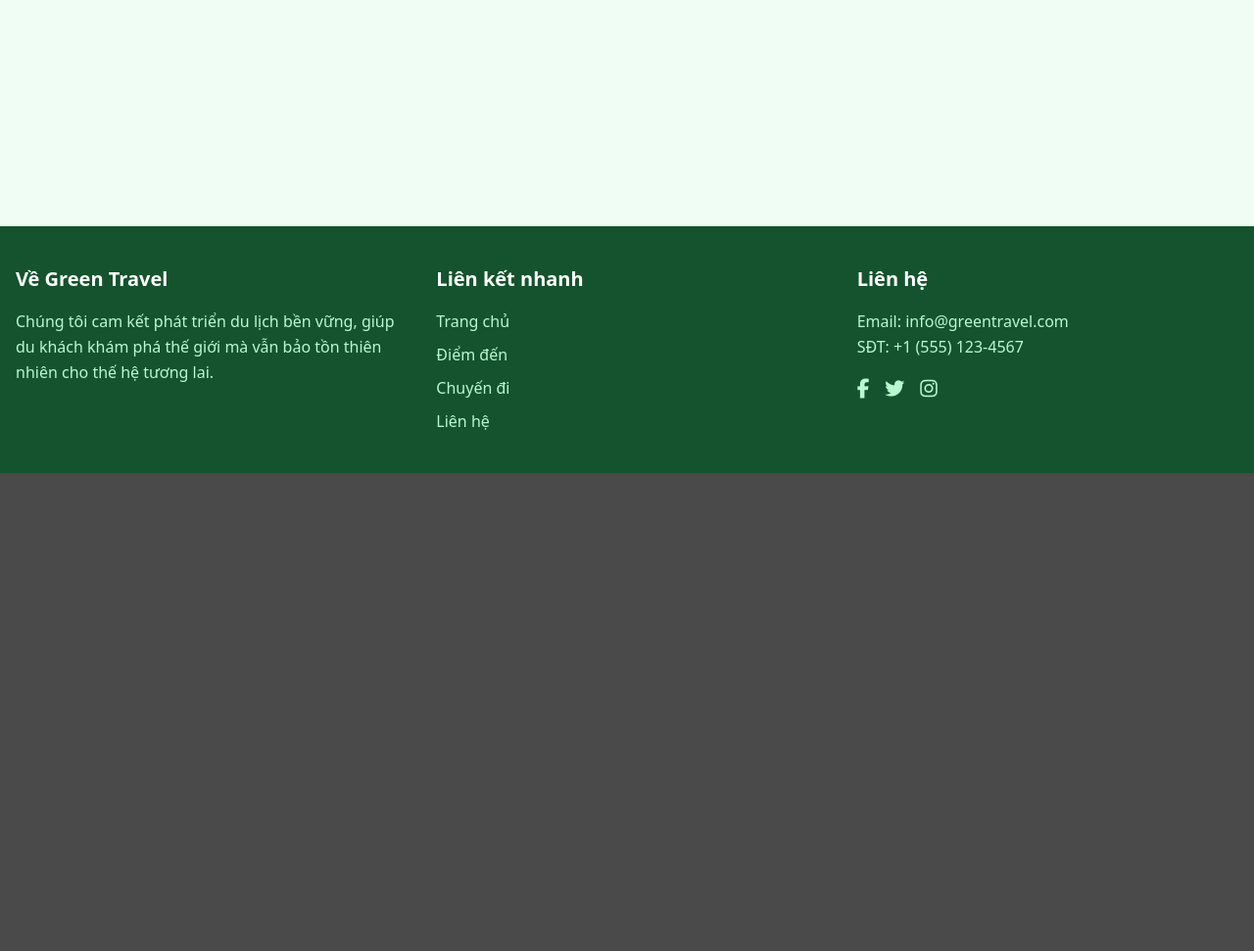
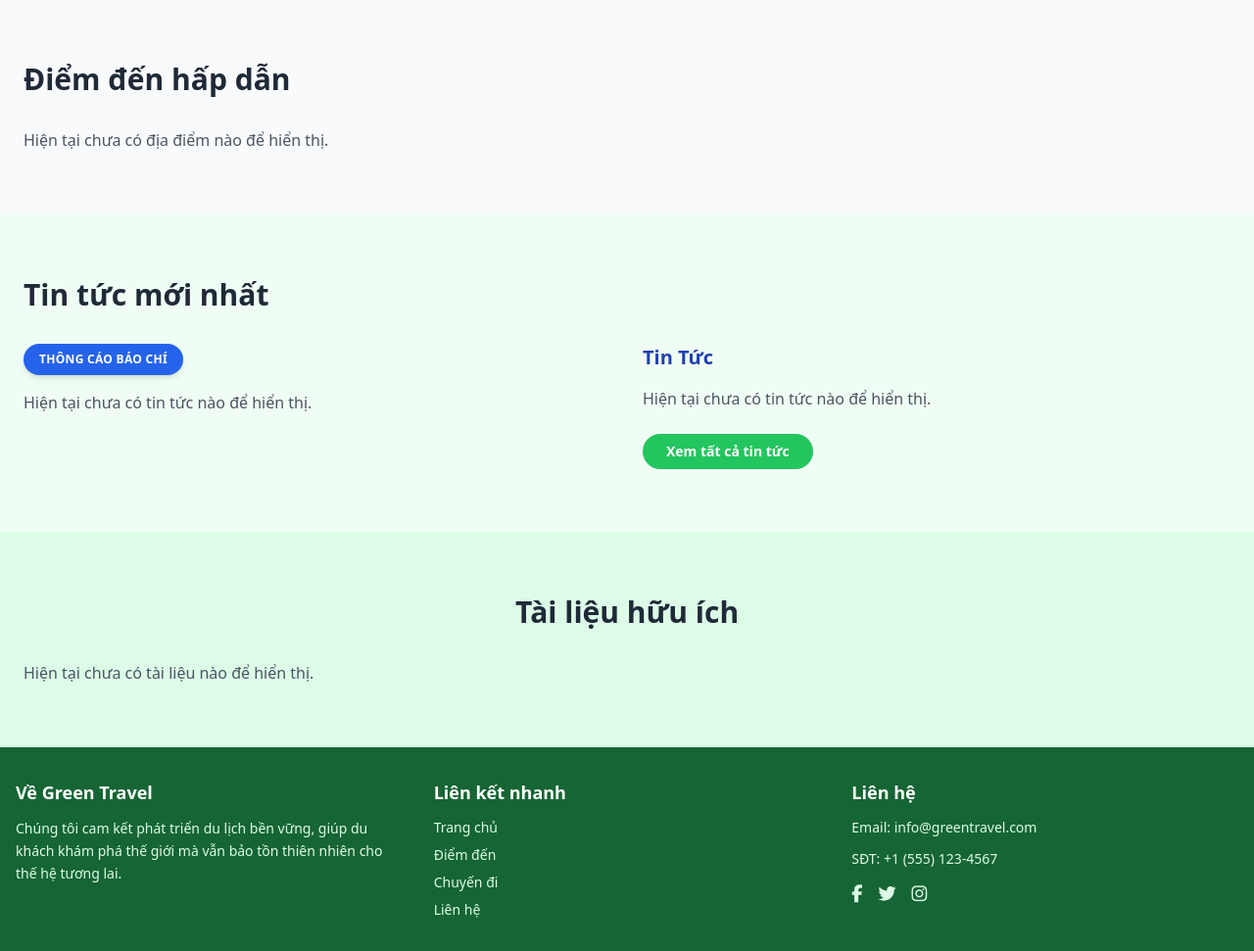
Before and after one commit to congluat03/travel_association_website, a Django app: page / in a window 1280 px wide. Shown: the part 641-1612 px from the top of the page at 98% size. Before the commit the page ends 1124 px from the top, so only its background shows below. Run offline with Django 4.2, Linux system fonts and the light colour scheme; data that the repository does not hold is empty; some libraries are stand-ins or nearby versions.

Commit message:
Cập nhật giao diện ngày 23/4

```diff
--- a/apps/core/urls.py
+++ b/apps/core/urls.py
@@ -3,7 +3,7 @@ from . import views, admin_views
 
 app_name = 'core'
 urlpatterns = [
-    path('', views.home, name='home'),
+    path('', views.trang_chu, name='home'),
 
     path('dashboard/', admin_views.admin_dashboard, name='admin_dashboard'),
     path('members/', admin_views.manage_members, name='manage_members'),
--- a/apps/members/urls.py
+++ b/apps/members/urls.py
@@ -29,4 +29,6 @@ urlpatterns = [
     path('dangkyhoivien/sua/<int:ma_dk_hh>/', admin_views.them_sua_dangkyhoivien, name='sua_đk_hoivien'),
     path('dangkyhoivien/xoa/<int:ma_dk_hh>/', admin_views.xoa_dangkyhiephoi, name='xoa_dk_hoivien'),
 
+    path('hoivien/', views.hoivien, name='hoivien'),
+    path('hoivien/<int:ma_dn>/', views.chitiethoivien, name='chitiethoivien'),
 ]
--- /dev/null
+++ b/templates/index/home/home.html
@@ -0,0 +1,140 @@
+{% extends "index/index_layout.html" %}
+{% load static %}
+
+{% block title %}Trang chủ - Green Travel{% endblock %}
+
+{% block content %}
+<!-- Hero Section -->
+<section
+  class="relative bg-cover bg-center h-[24rem] sm:h-[30rem] lg:h-[36rem] hero-bg"
+  style="background-image: url('{% static 'images/pietro-de-grandi-T7K4aEPoGGk-unsplash.jpg' %}');"
+>
+  <div class="absolute inset-0 flex items-center justify-center">
+    <div class="text-center text-white px-6 max-w-4xl mx-auto">
+      <h2 class="text-3xl sm:text-4xl lg:text-5xl font-bold mb-4 drop-shadow-xl leading-tight animate__animated animate__fadeIn">
+        Khám phá thế giới một cách bền vững
+      </h2>
+      <p class="text-base sm:text-lg lg:text-xl mb-8 font-light tracking-wide opacity-80">
+        Cùng Green Travel du hành đến những địa điểm thân thiện với môi trường.
+      </p>
+      <div class="flex justify-center gap-4">
+        <a
+          href="#destinations"
+          class="inline-block bg-green-500 hover:bg-green-600 text-white px-8 py-3 rounded-full text-lg font-semibold shadow-lg transition-all duration-300 hover:scale-105 hover:shadow-xl"
+        >
+          Bắt đầu hành trình
+        </a>
+        <a
+          href="#resources"
+          class="inline-block bg-transparent border-2 border-white text-white px-8 py-3 rounded-full text-lg font-semibold transition-all duration-300 hover:bg-white hover:text-green-600"
+        >
+          Tài liệu
+        </a>
+      </div>
+    </div>
+  </div>
+</section>
+
+<!-- Điểm đến hấp dẫn -->
+<section class="py-16 bg-gray-50 px-6" id="destinations">
+  <div class="max-w-7xl mx-auto">
+    <h2 class="text-3xl font-semibold mb-8 text-gray-800 animate__animated animate__fadeIn">Điểm đến hấp dẫn</h2>
+    <div class="grid grid-cols-1 sm:grid-cols-2 lg:grid-cols-3 gap-8">
+      {% for dia_diem_item in dia_diem %}
+        <div class="bg-white shadow-md rounded-xl overflow-hidden transition-transform duration-300 hover:shadow-xl hover:-translate-y-1 relative">
+          <div class="relative image-overlay">
+            {% if dia_diem_item.HINH_ANH_DD %}
+              <img src="{{ dia_diem_item.HINH_ANH_DD.url }}" alt="{{ dia_diem_item.TEN_DIA_DIEM }}" class="w-full h-40 sm:h-48 lg:h-56 object-cover" loading="lazy">
+            {% else %}
+              <img src="{% static 'images/du-lich-xanh-2.jpg' %}" alt="{{ dia_diem_item.TEN_DIA_DIEM }}" class="w-full h-40 sm:h-48 lg:h-56 object-cover" loading="lazy">
+            {% endif %}
+            <span class="absolute top-4 right-4 bg-yellow-400 text-white text-xs font-semibold py-1 px-2 rounded-full">Nổi bật</span>
+          </div>
+          <div class="p-4 sm:p-6">
+            <h3 class="text-xl font-semibold text-green-600 mb-2">{{ dia_diem_item.TEN_DIA_DIEM }}</h3>
+            <p class="text-gray-600 text-sm mb-2">{{ dia_diem_item.MO_TA_DD|truncatewords:20 }}</p>
+            <p class="text-gray-500 text-sm mb-4">Khu vực: {{ dia_diem_item.TINH_THANH_PHO }} - {{ dia_diem_item.QUAN_HUYEN }}</p>
+            <a href="#" class="flex items-center gap-2 text-green-500 hover:text-green-600 font-medium text-sm transition-all duration-300 hover:underline">
+              Xem thêm
+              <svg class="w-4 h-4" fill="none" stroke="currentColor" viewBox="0 0 24 24" xmlns="http://www.w3.org/2000/svg">
+                <path stroke-linecap="round" stroke-linejoin="round" stroke-width="2" d="M9 5l7 7-7 7"></path>
+              </svg>
+            </a>
+          </div>
+        </div>
+      {% empty %}
+        <p class="text-gray-600">Hiện tại chưa có địa điểm nào để hiển thị.</p>
+      {% endfor %}
+    </div>
+  </div>
+</section>
+
+<!-- Tin tức mới nhất -->
+<section class="py-16 px-6 max-w-7xl mx-auto">
+  <h2 class="text-3xl font-semibold mb-8 text-gray-800 animate__animated animate__fadeIn">Tin tức mới nhất</h2>
+  <div class="grid grid-cols-1 lg:grid-cols-2 gap-8">
+    <div>
+      <div class="mb-4">
+        <span class="inline-block bg-blue-600 text-white text-xs font-semibold px-4 py-2 rounded-full uppercase tracking-wide shadow-md">Thông Cáo Báo Chí</span>
+      </div>
+      {% if tin_tuc %}
+        <div class="bg-white shadow-md rounded-xl overflow-hidden">
+          {% if tin_tuc.0.URL_HINH %}
+            <img src="{{ tin_tuc.0.URL_HINH }}" alt="{{ tin_tuc.0.TIEU_DE }}" class="w-full h-40 sm:h-48 lg:h-56 object-cover" loading="lazy">
+          {% else %}
+            <img src="{% static 'images/news-placeholder.jpg' %}" alt="{{ tin_tuc.0.TIEU_DE }}" class="w-full h-40 sm:h-48 lg:h-56 object-cover" loading="lazy">
+          {% endif %}
+          <div class="p-4 sm:p-6">
+            <h3 class="text-xl font-semibold text-blue-800 mb-2">{{ tin_tuc.0.TIEU_DE }}</h3>
+            <p class="text-gray-600 text-sm mb-2">{{ tin_tuc.0.NOI_DUNG_CHI_TIET|truncatewords:30 }}</p>
+            <p class="text-gray-500 text-sm">Ngày đăng: {{ tin_tuc.0.NGAY_DANG|date:"d/m/Y" }}</p>
+          </div>
+        </div>
+      {% else %}
+        <p class="text-gray-600">Hiện tại chưa có tin tức nào để hiển thị.</p>
+      {% endif %}
+    </div>
+
+    <div>
+      <h3 class="text-xl font-semibold text-blue-800 mb-4">Tin Tức</h3>
+      <ul class="space-y-4">
+        {% for tin in tin_tuc %}
+          <li class="news-item">
+            <a href="#" class="flex items-start gap-2 text-gray-800 hover:text-blue-600 transition-colors duration-200">
+              <span class="text-red-500">➤</span>
+              <span>{{ tin.TIEU_DE }} ({{ tin.NGAY_DANG|date:"d/m/Y" }})</span>
+            </a>
+          </li>
+        {% empty %}
+          <li class="text-gray-600">Hiện tại chưa có tin tức nào để hiển thị.</li>
+        {% endfor %}
+      </ul>
+      <div class="mt-6">
+        <a href="#" class="inline-block bg-green-500 hover:bg-green-600 text-white px-6 py-2 rounded-full text-sm font-semibold transition-all duration-300">Xem tất cả tin tức</a>
+      </div>
+    </div>
+  </div>
+</section>
+
+<!-- Tài liệu -->
+<section class="py-16 px-6 max-w-7xl mx-auto bg-green-100" id="resources">
+  <h2 class="text-3xl font-semibold mb-8 text-gray-800 text-center fade-in">Tài liệu hữu ích</h2>
+  <div class="grid grid-cols-1 sm:grid-cols-2 lg:grid-cols-3 gap-8">
+    {% for tai_lieu_item in tai_lieu %}
+      <div class="bg-white shadow-md rounded-xl p-6 transition-transform duration-300 hover:shadow-xl hover:-translate-y-1">
+        <div class="flex items-center gap-3 mb-2">
+          <svg class="w-6 h-6 text-green-600" fill="none" stroke="currentColor" viewBox="0 0 24 24" xmlns="http://www.w3.org/2000/svg">
+            <path stroke-linecap="round" stroke-linejoin="round" stroke-width="2" d="M12 10v6m0 0l-3-3m3 3l3-3"></path>
+          </svg>
+          <h3 class="text-lg font-semibold text-gray-800">{{ tai_lieu_item.TIEU_DE_TL	 }}</h3>
+        </div>
+        <p class="text-gray-600 text-sm mb-2">{{ tai_lieu_item.MO_TA_TL|truncatewords:20 }}</p>
+        <a href="{{ tai_lieu_item.URL_TL }}" class="text-green-500 hover:text-green-600 font-medium text-sm">Tải tài liệu</a>
+      </div>
+    {% empty %}
+      <p class="text-gray-600">Hiện tại chưa có tài liệu nào để hiển thị.</p>
+    {% endfor %}
+  </div>
+</section>
+
+{% endblock %}
--- a/templates/index/index_layout.html
+++ b/templates/index/index_layout.html
@@ -6,161 +6,78 @@
     <meta name="viewport" content="width=device-width, initial-scale=1.0" />
     <title>{% block title %}Green Travel{% endblock %}</title>
     <script src="https://cdn.tailwindcss.com"></script>
-    <script
-      src="https://kit.fontawesome.com/a076d05399.js"
-      crossorigin="anonymous"
-    ></script>
+    <script src="https://kit.fontawesome.com/a076d05399.js" crossorigin="anonymous"></script>
   </head>
 
-  <body class="bg-green-50 font-sans text-gray-800 leading-relaxed">
+  <body class="bg-green-50 font-sans text-gray-800 antialiased">
     <!-- Header -->
-    <header class="bg-green-500 text-white sticky top-0 z-50 shadow-md">
-      <div
-        class="max-w-7xl mx-auto flex justify-between items-center px-4 py-4"
-      >
+    <header class="bg-green-600 text-white sticky top-0 z-50 shadow-lg">
+      <div class="max-w-7xl mx-auto px-4 py-3 flex justify-between items-center">
         <!-- Logo -->
+        <a href="#" class="flex items-center gap-2 transition-transform hover:scale-105">
+          <h1 class="text-2xl font-bold tracking-tight">🌿 Green Travel</h1>
+        </a>
+
+        <!-- Navigation -->
+        <nav class="hidden md:flex gap-5 flex-grow justify-center">
+          <a href="/" class="text-white hover:text-green-100 py-2 transition-colors duration-200 font-medium">Trang chủ</a>
+          <a href="/gioithieu" class="text-white hover:text-green-100 py-2 transition-colors duration-200 font-medium">Giới thiệu</a>
+          <a href="/members/hoivien/" class="text-white hover:text-green-100 py-2 transition-colors duration-200 font-medium">Hội viên</a>
+          <a href="#" class="text-white hover:text-green-100 py-2 transition-colors duration-200 font-medium">Tin tức</a>
+          <a href="#" class="text-white hover:text-green-100 py-2 transition-colors duration-200 font-medium">Cẩm nang du lịch</a>
+          <a href="#" class="text-white hover:text-green-100 py-2 transition-colors duration-200 font-medium">Tài liệu</a>
+        </nav>
+
+        <!-- Auth -->
         <div class="flex items-center gap-3">
-          <img
-            src="{% static 'images/logo.png' %}"
-            alt="Logo"
-            class="h-10 w-10"
-          />
-          <h1 class="text-2xl font-bold tracking-wide">Green Travel</h1>
-        </div>
-
-        <!-- Navigation & Auth -->
-        <div class="flex items-center gap-6">
-          <nav class="hidden md:flex gap-6">
-            <a href="#" class="hover:text-green-200 transition duration-300"
-              >Trang chủ</a
-            >
-            <a href="#" class="hover:text-green-200 transition duration-300"
-              >Điểm đến</a
-            >
-            <a href="#" class="hover:text-green-200 transition duration-300"
-              >Chuyến đi</a
-            >
-            <a href="#" class="hover:text-green-200 transition duration-300"
-              >Giới thiệu</a
-            >
-            <a href="#" class="hover:text-green-200 transition duration-300"
-              >Liên hệ</a
-            >
-          </nav>
-
           {% if user.is_authenticated %}
-          <div class="flex items-center gap-3">
-            <span class="text-green-200 text-sm"
-              >Xin chào, {{ user.username }}</span
-            >
-            <a
-              href="{% url 'logout' %}"
-              class="bg-green-600 hover:bg-green-700 px-3 py-1 rounded transition duration-300"
-              >Đăng xuất</a
-            >
-          </div>
+            <span class="text-green-100 text-sm font-medium">Xin chào, {{ user.username }}</span>
+            <a href="{% url 'custom_logout' %}" class="bg-white text-green-600 px-4 py-1.5 rounded-full font-medium hover:bg-green-100 transition-colors duration-200">Đăng xuất</a>
           {% else %}
-          <div class="flex gap-3">
-            <a
-              href="{% url 'custom_login' %}"
-              class="bg-green-600 hover:bg-green-700 px-3 py-1 rounded transition duration-300"
-              >Đăng nhập</a
-            >
-            <!-- <a href="{% url 'register' %}" class="border border-white px-3 py-1 rounded hover:bg-green-700 transition duration-300">Đăng ký</a> -->
-          </div>
+            <a href="{% url 'custom_login' %}" class="bg-white text-green-600 px-4 py-1.5 rounded-full font-medium hover:bg-green-100 transition-colors duration-200">Đăng nhập</a>
           {% endif %}
         </div>
       </div>
     </header>
 
+
     <!-- Main Content -->
     <main class="min-h-screen">
       {% block content %}
-      <!-- Hero Section -->
-      <section
-        class="relative bg-cover bg-center h-[32rem]"
-        style="
-          background-image: url('{% static 'images/istockphoto-1372488167-612x612.jpg' %}');
-        "
-      >
-        <div
-          class="absolute inset-0 bg-black bg-opacity-50 flex items-center justify-center"
-        >
-          <div class="text-center text-white px-6">
-            <h2 class="text-4xl md:text-5xl font-extrabold mb-4 drop-shadow-lg">
-              Khám phá thế giới một cách bền vững
-            </h2>
-            <p class="text-lg md:text-xl mb-6 max-w-2xl mx-auto">
-              Cùng Green Travel du hành đến những địa điểm thân thiện với môi
-              trường.
-            </p>
-            <a
-              href="#"
-              class="bg-green-600 hover:bg-green-700 text-white px-8 py-3 rounded-full text-lg font-semibold transition duration-300"
-              >Bắt đầu hành trình</a
-            >
-          </div>
-        </div>
-      </section>
       {% endblock %}
     </main>
 
     <!-- Footer -->
-    <footer class="bg-green-900 text-white py-10">
-      <div
-        class="max-w-7xl mx-auto grid grid-cols-1 md:grid-cols-3 gap-10 px-4"
-      >
+    <footer class="bg-green-800 text-white py-8">
+      <div class="max-w-7xl mx-auto px-4 grid grid-cols-1 md:grid-cols-3 gap-8">
         <!-- About -->
-        <div>
-          <h3 class="text-xl font-semibold mb-4">Về Green Travel</h3>
-          <p class="text-green-200 leading-relaxed">
-            Chúng tôi cam kết phát triển du lịch bền vững, giúp du khách khám
-            phá thế giới mà vẫn bảo tồn thiên nhiên cho thế hệ tương lai.
+        <div class="space-y-3">
+          <h3 class="text-lg font-semibold">Về Green Travel</h3>
+          <p class="text-green-100 text-sm leading-relaxed">
+            Chúng tôi cam kết phát triển du lịch bền vững, giúp du khách khám phá thế giới mà vẫn bảo tồn thiên nhiên cho thế hệ tương lai.
           </p>
         </div>
 
         <!-- Quick Links -->
-        <div>
-          <h3 class="text-xl font-semibold mb-4">Liên kết nhanh</h3>
-          <ul class="space-y-2 text-green-200">
-            <li>
-              <a href="#" class="hover:text-white transition duration-300"
-                >Trang chủ</a
-              >
-            </li>
-            <li>
-              <a href="#" class="hover:text-white transition duration-300"
-                >Điểm đến</a
-              >
-            </li>
-            <li>
-              <a href="#" class="hover:text-white transition duration-300"
-                >Chuyến đi</a
-              >
-            </li>
-            <li>
-              <a href="#" class="hover:text-white transition duration-300"
-                >Liên hệ</a
-              >
-            </li>
+        <div class="space-y-3">
+          <h3 class="text-lg font-semibold">Liên kết nhanh</h3>
+          <ul class="space-y-2 text-green-100 text-sm">
+            <li><a href="#" class="hover:text-white transition-colors duration-200">Trang chủ</a></li>
+            <li><a href="#" class="hover:text-white transition-colors duration-200">Điểm đến</a></li>
+            <li><a href="#" class="hover:text-white transition-colors duration-200">Chuyến đi</a></li>
+            <li><a href="#" class="hover:text-white transition-colors duration-200">Liên hệ</a></li>
           </ul>
         </div>
 
         <!-- Contact -->
-        <div>
-          <h3 class="text-xl font-semibold mb-4">Liên hệ</h3>
-          <p class="text-green-200">Email: info@greentravel.com</p>
-          <p class="text-green-200">SĐT: +1 (555) 123-4567</p>
-          <div class="flex space-x-4 mt-4">
-            <a href="#" class="hover:text-white text-green-200 transition"
-              ><i class="fab fa-facebook-f text-xl"></i
-            ></a>
-            <a href="#" class="hover:text-white text-green-200 transition"
-              ><i class="fab fa-twitter text-xl"></i
-            ></a>
-            <a href="#" class="hover:text-white text-green-200 transition"
-              ><i class="fab fa-instagram text-xl"></i
-            ></a>
+        <div class="space-y-3">
+          <h3 class="text-lg font-semibold">Liên hệ</h3>
+          <p class="text-green-100 text-sm">Email: info@greentravel.com</p>
+          <p class="text-green-100 text-sm">SĐT: +1 (555) 123-4567</p>
+          <div class="flex space-x-4 mt-2">
+            <a href="#" class="text-green-100 hover:text-white transition-colors duration-200"><i class="fab fa-facebook-f text-lg"></i></a>
+            <a href="#" class="text-green-100 hover:text-white transition-colors duration-200"><i class="fab fa-twitter text-lg"></i></a>
+            <a href="#" class="text-green-100 hover:text-white transition-colors duration-200"><i class="fab fa-instagram text-lg"></i></a>
           </div>
         </div>
       </div>
```
Also changed, not shown: apps/members/views.py (+11 -1 lines), templates/index/gioithieu/gioithieu.html (added, +93 -0 lines), templates/index/home.html (deleted, +0 -12 lines), templates/index/members/chitiethoivien.html (added, +69 -0 lines), templates/index/members/dangkyhoivien.html (added, +16 -0 lines), templates/index/members/hoivien.html (added, +58 -0 lines).
